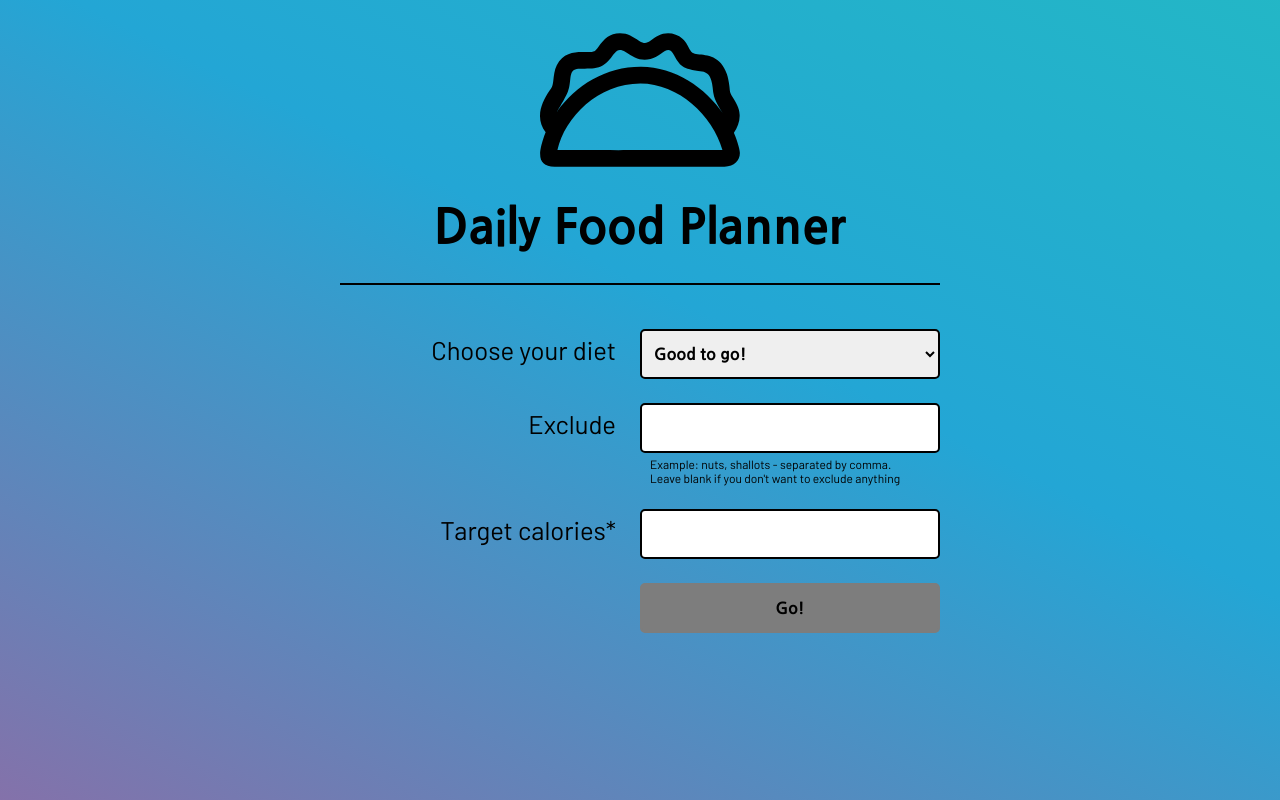
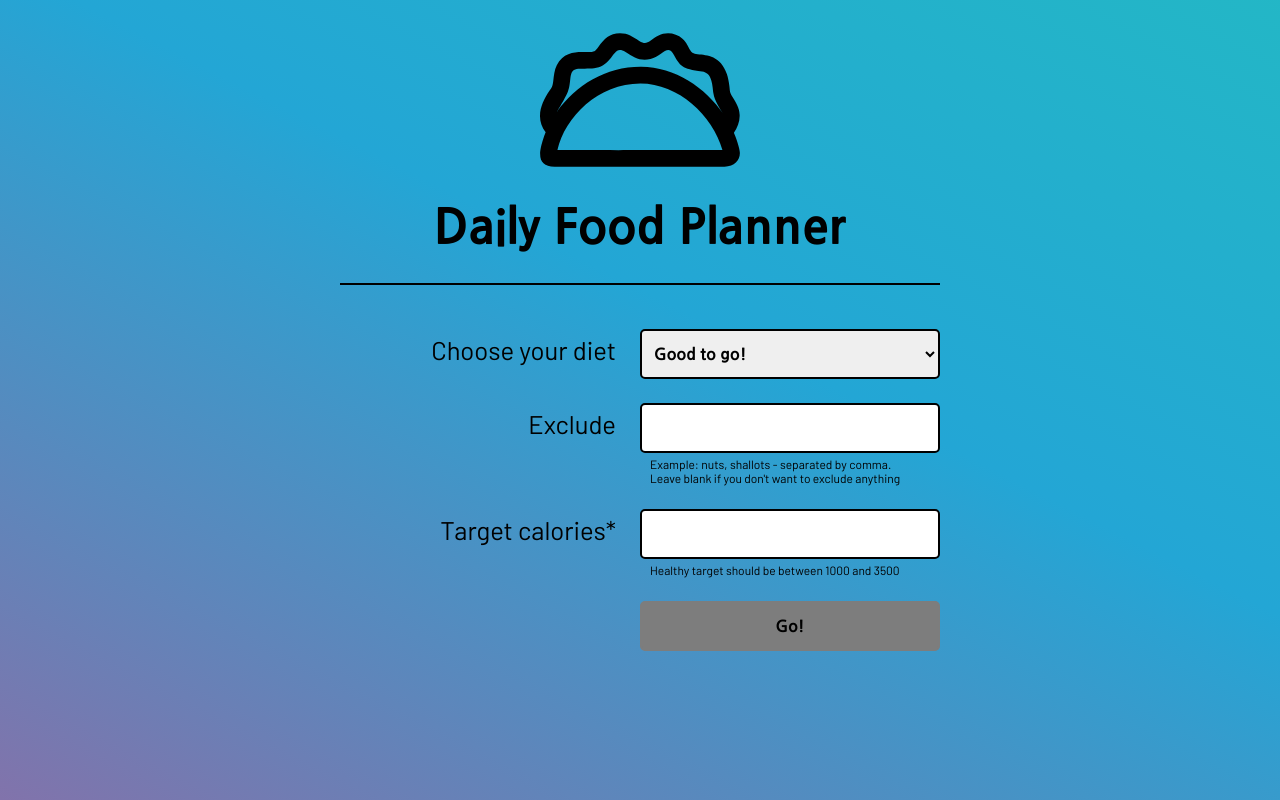
Before and after one commit to anasufana/daily-meal-planner, a React (Create React App) app: page / in a window 1280 px wide. Built offline with nearby package versions, Linux system fonts and the light colour scheme.

Commit message:
Added input condition

```diff
--- a/src/components/MealPlannerInput.js
+++ b/src/components/MealPlannerInput.js
@@ -32,7 +32,7 @@ class MealPlannerInput extends React.Component {
           <div className="input-container">
             <span className="form-span">Exclude</span>
             <input
-              className="form-input-text"
+              className="form-input-text form-exclude"
               type="text"
             /><br />
             <span className="form-input-info">
@@ -48,6 +48,9 @@ class MealPlannerInput extends React.Component {
               value={this.state.targetCaloriesValue}
               onChange={this.handleTargetCalorieChange}
             /><br />
+            <span className="form-input-info">
+              Healthy target should be between 1000 and 3500
+            </span>
           </div>
           <button className="submit-btn"type="submit" value="Submit" disabled={!this.state.targetCaloriesValue}>Go!</button>
         </form>
```
Also changed, not shown: 1 other file (tests, documents, lock files or other folders).
